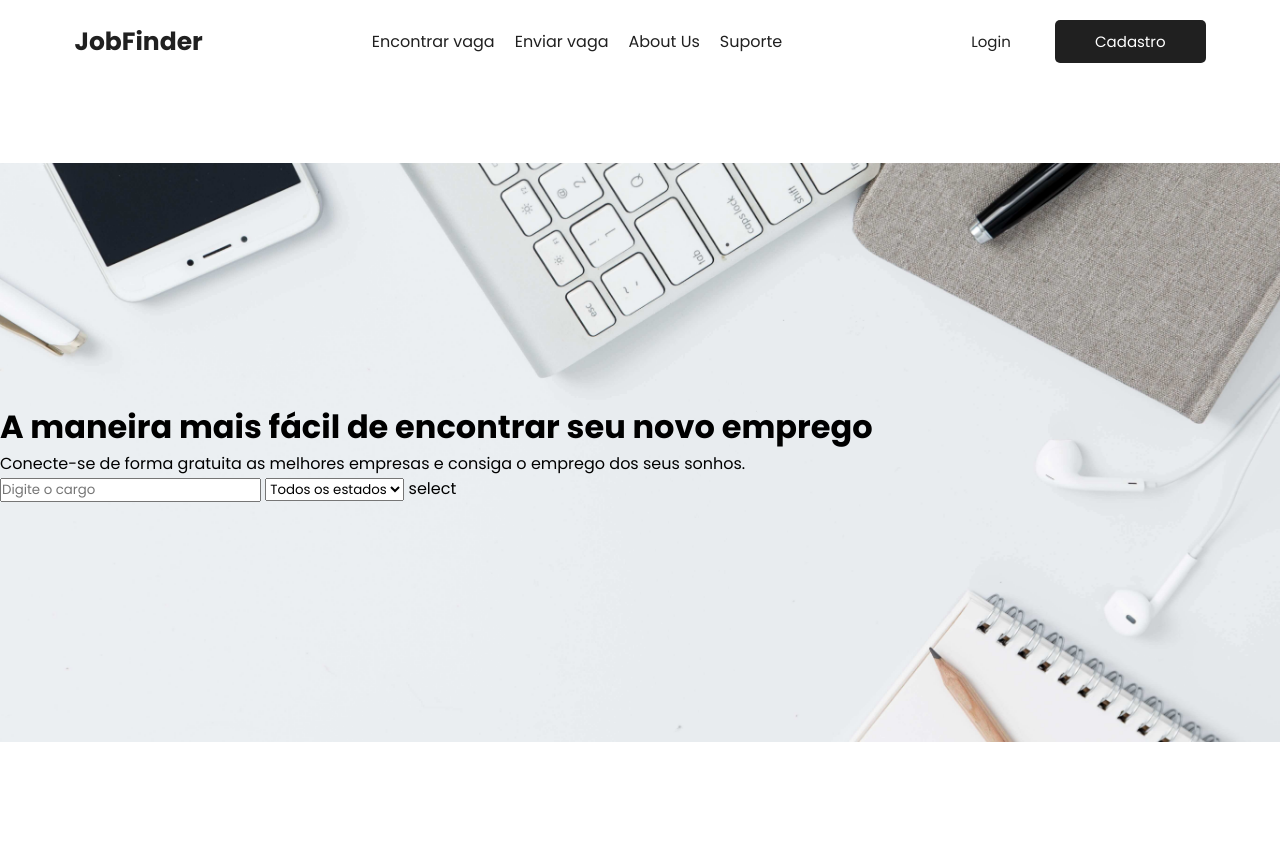
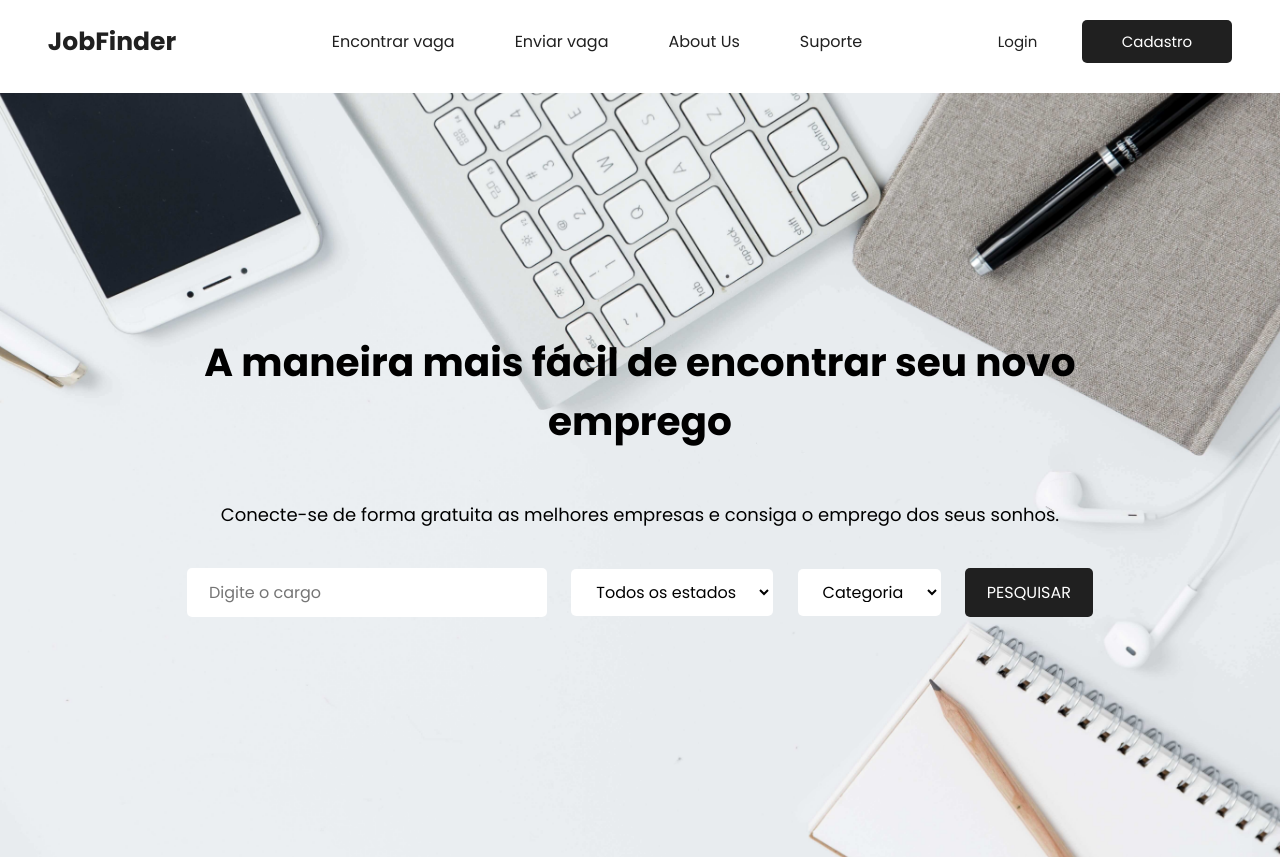
Before and after one commit to duddusousa/JobFinder, a plain HTML site: page index.html in a window 1280 px wide. Before the commit the page ends 800 px from the top, so only its background shows below. Drawn offline with Linux system fonts and the light colour scheme.

Commit message:
navbar e banner

```diff
--- a/index.html
+++ b/index.html
@@ -12,6 +12,7 @@
 <link href="https://fonts.googleapis.com/css2?family=Poppins:wght@400;500;700&display=swap" rel="stylesheet">
 </head>
 <body>
+    <header>
     <nav>
         <div class="logo">JobFinder</div>
         <div class="links">
@@ -27,16 +28,20 @@
             <button href="#" class="cadastro">Cadastro</button>
         </div>
     </nav>
+    </header>
     <div id="main-banner">
        <div id="search-form">
             <h1>A maneira mais fácil de encontrar seu novo emprego</h1>
             <p>Conecte-se de forma gratuita as melhores empresas e consiga o emprego dos seus sonhos.</p>
             <form>
                 <input type="text" name="job" placeholder="Digite o cargo">
-                <select name="region" id="region">
-                    <option value=""> Todos os estados</option>
-                </select>
-                select
+						<select name="region">
+							<option value="">Todos os estados</option>
+						</select>
+						<select name="category">
+							<option value="">Categoria</option>
+						</select>
+						<input type="submit" value="Pesquisar">
             </form>
         </div>
     </div>
--- a/style/style.css
+++ b/style/style.css
@@ -34,7 +34,7 @@ nav {
 }
 
 .nav-itens>li>a {
-    padding-left: 20px;
+    padding-left: 60px;
     color: #202020;
     text-decoration: none;
 }
@@ -72,7 +72,7 @@ nav {
     background-size: cover;
     background-position: 0 55%;
     position: relative;
-    margin-top: 100px ;
+    margin-top: 30px ;
 }
 
 /* ID SEMPRE USA #*/
@@ -84,5 +84,38 @@ nav {
     margin-right: auto;
     padding-top: 15em ;
     padding-bottom: 15em;
+    text-align: center;
+    margin: auto;
+}
 
+h1{
+    font-size: 39px;
 }
+
+p{
+    margin-top: 50px;
+    margin-bottom: 40px;
+    font-size: 18px;
+    font-weight: 300;
+}
+
+input, select{
+    background-color: #fff;
+    border-radius: 5px;
+    border-color: transparent;
+    padding: 10px 20px;
+    font-size: 16px;
+    margin: 0 10px;
+}
+
+input[type=submit] {
+    background-color: #202020;
+    text-transform: uppercase;
+    color: #fff;
+    cursor: pointer;
+    transition: 1s;
+}
+
+input[type=submit]:hover{
+    background-color: #3d3d3d;
+}
```
